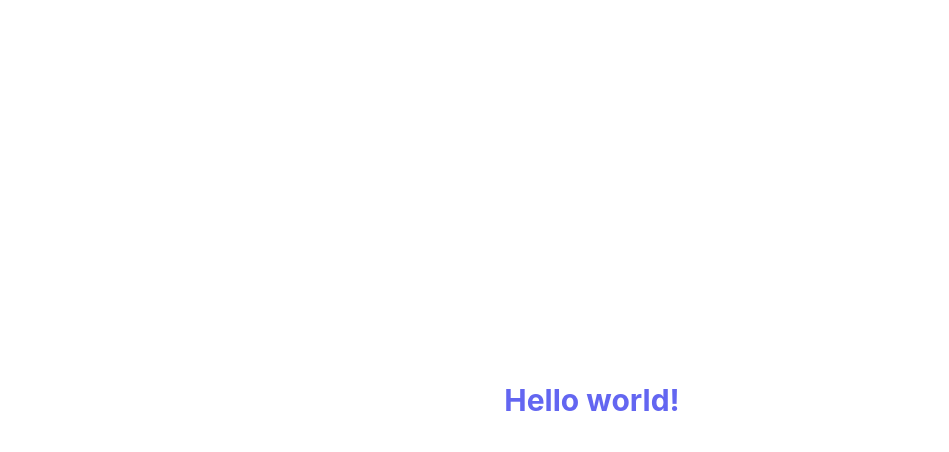
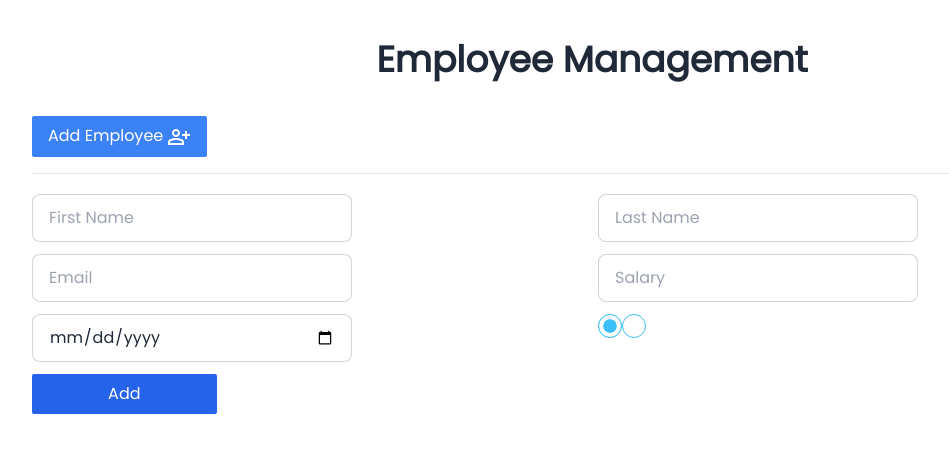
Before and after one commit to MuhammadBorhan/CRUD-Using-NextJS-Redux-React_Query, a Next.js app: page / in a window 1280 px wide. Shown: the top 452 px of the page, without its empty margins (48-997 px from the left). Built offline with nearby package versions, Linux system fonts and the light colour scheme.

Commit message:
form section created

```diff
--- /dev/null
+++ b/components/Form.jsx
@@ -0,0 +1,62 @@
+import React from "react";
+
+const Form = () => {
+  return (
+    <div>
+      <form className="grid lg:grid-cols-2 gap-3">
+        <div className="input-type">
+          <input
+            type="text"
+            name="firstname"
+            placeholder="First Name"
+            className="input input-bordered w-full max-w-xs focus:outline-none"
+          />
+        </div>
+        <div className="input-type">
+          <input
+            type="text"
+            name="lastname"
+            placeholder="Last Name"
+            className="input input-bordered w-full max-w-xs focus:outline-none"
+          />
+        </div>
+        <div className="input-type">
+          <input
+            type="text"
+            name="email"
+            placeholder="Email"
+            className="input input-bordered w-full max-w-xs focus:outline-none"
+          />
+        </div>
+        <div className="input-type">
+          <input
+            type="text"
+            name="salary"
+            placeholder="Salary"
+            className="input input-bordered w-full max-w-xs focus:outline-none"
+          />
+        </div>
+        <div className="input-type">
+          <input
+            type="date"
+            className="input input-bordered w-full max-w-xs focus:outline-none"
+          />
+        </div>
+        <div className="input-type">
+          <input
+            type="radio"
+            name="radio-7"
+            className="radio radio-info"
+            checked
+          />
+          <input type="radio" name="radio-7" className="radio radio-info" />
+        </div>
+        <button className="py-2 px-4 rounded-sm w-2/6 text-white bg-blue-600 hover:bg-blue-700">
+          Add
+        </button>
+      </form>
+    </div>
+  );
+};
+
+export default Form;
--- a/package.json
+++ b/package.json
@@ -9,6 +9,11 @@
     "lint": "next lint"
   },
   "dependencies": {
+    "@emotion/react": "^11.10.5",
+    "@emotion/styled": "^11.10.5",
+    "@mui/icons-material": "^5.10.9",
+    "@mui/material": "^5.10.13",
+    "daisyui": "^2.39.1",
     "eslint": "8.27.0",
     "eslint-config-next": "13.0.3",
     "next": "13.0.3",
--- a/pages/index.js
+++ b/pages/index.js
@@ -1,18 +1,35 @@
 import Head from "next/head";
-import styles from "../styles/Home.module.css";
+import PersonAddAltOutlinedIcon from "@mui/icons-material/PersonAddAltOutlined";
+import Form from "../components/Form";
 
 export default function Home() {
   return (
-    <div className={styles.container}>
+    <section>
       <Head>
         <title>CRUD App</title>
         <meta name="description" content="Generated by create next app" />
         <link rel="icon" href="/favicon.ico" />
       </Head>
 
-      <main className={styles.main}>
-        <h1 className="text-3xl font-bold text-indigo-500">Hello world!</h1>
+      <main className="py-5 px-10 md:px-20">
+        <h1 className="text-xl font-bold md:text-4xl text-center py-5">
+          Employee Management
+        </h1>
+        <div className="container py-4 mx-auto border-b">
+          <button className="py-2 px-4 rounded-sm text-white bg-blue-500 flex items-center gap-1 hover:text-gray-300">
+            <span>Add Employee</span>
+            <span>
+              {" "}
+              <PersonAddAltOutlinedIcon />{" "}
+            </span>
+          </button>
+        </div>
+
+        {/* form section */}
+        <div className="py-5">
+          <Form />
+        </div>
       </main>
-    </div>
+    </section>
   );
 }
--- a/styles/globals.css
+++ b/styles/globals.css
@@ -1,13 +1,11 @@
+@import url("https://fonts.googleapis.com/css2?family=Poppins&display=swap");
+
 @tailwind base;
 @tailwind components;
 @tailwind utilities;
 
-html,
-body {
-  padding: 0;
-  margin: 0;
-  font-family: -apple-system, BlinkMacSystemFont, Segoe UI, Roboto, Oxygen,
-    Ubuntu, Cantarell, Fira Sans, Droid Sans, Helvetica Neue, sans-serif;
+* > * {
+  font-family: "Poppins", sans-serif;
 }
 
 a {
--- a/tailwind.config.js
+++ b/tailwind.config.js
@@ -8,5 +8,5 @@ module.exports = {
   theme: {
     extend: {},
   },
-  plugins: [],
+  plugins: [require("daisyui")],
 };
```
Also changed, not shown: 1 other file (tests, documents, lock files or other folders).
